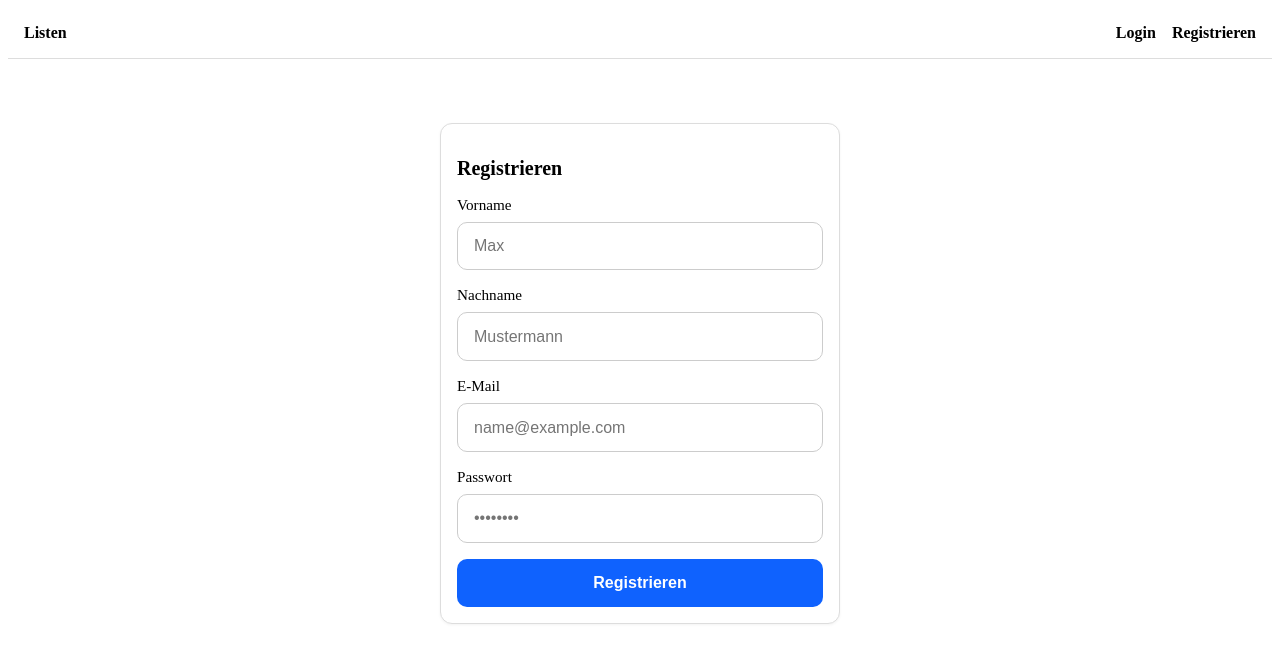
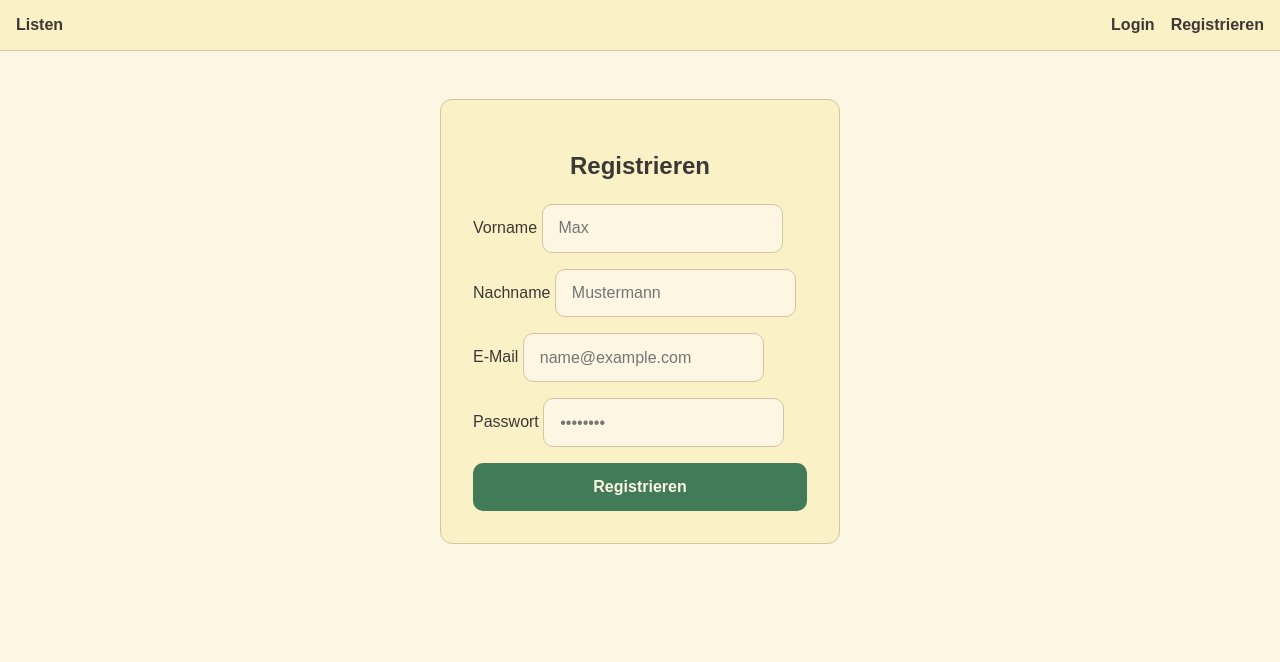
Before and after one commit to rueegsi7/Einkaufsliste, a SvelteKit app: page /auth/register in a window 1280 px wide. Shown: the top 662 px of the page. Built offline with nearby package versions, Linux system fonts and the light colour scheme; no server answers.

Commit message:
agent: updated styling to everforest style and fixes some styling issues

```diff
--- /dev/null
+++ b/src/lib/styles/global.css
@@ -0,0 +1,41 @@
+:root {
+	--bg-light: #fdf6e3;
+	--text-light: #3c3836;
+	--primary-light: #427b58;
+	--card-bg-light: #fbf1c7;
+	--border-light: #d5c4a1;
+
+	--bg-dark: #282828;
+	--text-dark: #ebdbb2;
+	--primary-dark: #8ec07c;
+	--card-bg-dark: #3c3836;
+	--border-dark: #504945;
+}
+
+@media (prefers-color-scheme: light) {
+	:root {
+		--bg: var(--bg-light);
+		--text: var(--text-light);
+		--primary: var(--primary-light);
+		--card-bg: var(--card-bg-light);
+		--border: var(--border-light);
+	}
+}
+
+@media (prefers-color-scheme: dark) {
+	:root {
+		--bg: var(--bg-dark);
+		--text: var(--text-dark);
+		--primary: var(--primary-dark);
+		--card-bg: var(--card-bg-dark);
+		--border: var(--border-dark);
+	}
+}
+
+body {
+	background-color: var(--bg);
+	color: var(--text);
+	font-family: sans-serif;
+	margin: 0;
+	padding: 0;
+}
--- a/src/routes/+layout.svelte
+++ b/src/routes/+layout.svelte
@@ -1,5 +1,5 @@
 <script lang="ts">
-	import { page } from '$app/stores';
+	import '$lib/styles/global.css';
 	import { enhance } from '$app/forms';
 
 	let { data } = $props();
@@ -40,7 +40,8 @@
 		justify-content: space-between;
 		align-items: center;
 		padding: 1rem;
-		border-bottom: 1px solid #ddd;
+		border-bottom: 1px solid var(--border);
+		background-color: var(--card-bg);
 	}
 
 	.nav-links {
@@ -51,7 +52,7 @@
 
 	.nav-link {
 		text-decoration: none;
-		color: inherit;
+		color: var(--text);
 		font-weight: 600;
 		background: none;
 		border: none;
@@ -70,7 +71,8 @@
 		width: 32px;
 		height: 32px;
 		border-radius: 50%;
-		background-color: #eee;
+		background-color: var(--primary);
+		color: var(--bg);
 		display: flex;
 		align-items: center;
 		justify-content: center;
@@ -79,5 +81,7 @@
 
 	main {
 		padding: 1rem;
+		max-width: 800px;
+		margin: 0 auto;
 	}
 </style>
--- a/src/routes/auth/login/+page.svelte
+++ b/src/routes/auth/login/+page.svelte
@@ -29,58 +29,46 @@
 
 <style>
 	.page-shell {
-		display: flex;
-		flex-direction: column;
-		gap: 1.5rem;
-		padding: 1rem;
 		max-width: 400px;
 		margin: 2rem auto;
 	}
-
 	.card {
-		padding: 1rem;
-		border: 1px solid #ddd;
+		padding: 2rem;
+		border: 1px solid var(--border);
 		border-radius: 12px;
-		background: #fff;
-		box-shadow: 0 1px 3px rgba(0, 0, 0, 0.05);
+		background: var(--card-bg);
 	}
-
 	h1 {
-		font-size: 1.25rem;
-		margin-bottom: 1rem;
+		font-size: 1.5rem;
+		margin-bottom: 1.5rem;
+		text-align: center;
 	}
-
 	form {
-		display: flex;
-		flex-direction: column;
+		display: grid;
 		gap: 1rem;
 	}
-
 	label {
-		display: flex;
-		flex-direction: column;
+		display: grid;
 		gap: 0.5rem;
-		font-size: 0.95rem;
 	}
-
 	input {
 		padding: 0.9rem 1rem;
-		border: 1px solid #ccc;
+		border: 1px solid var(--border);
 		border-radius: 10px;
 		font-size: 1rem;
+		background-color: var(--bg);
+		color: var(--text);
 	}
-
 	button {
 		padding: 0.95rem 1rem;
 		border: none;
 		border-radius: 10px;
-		background: #0f62fe;
-		color: #fff;
+		background: var(--primary);
+		color: var(--bg);
 		font-size: 1rem;
 		font-weight: 600;
 		cursor: pointer;
 	}
-
 	.message {
 		padding: 0.8rem 1rem;
 		border-radius: 8px;
@@ -89,7 +77,6 @@
 		color: #2e7d32;
 		border: 1px solid #4caf50;
 	}
-
 	.message.error {
 		background: #ffebee;
 		color: #c62828;
--- a/src/routes/auth/register/+page.svelte
+++ b/src/routes/auth/register/+page.svelte
@@ -39,58 +39,43 @@
 
 <style>
 	.page-shell {
-		display: flex;
-		flex-direction: column;
-		gap: 1.5rem;
-		padding: 1rem;
 		max-width: 400px;
 		margin: 2rem auto;
 	}
-
 	.card {
-		padding: 1rem;
-		border: 1px solid #ddd;
+		padding: 2rem;
+		border: 1px solid var(--border);
 		border-radius: 12px;
-		background: #fff;
-		box-shadow: 0 1px 3px rgba(0, 0, 0, 0.05);
+		background: var(--card-bg);
 	}
-
 	h1 {
-		font-size: 1.25rem;
-		margin-bottom: 1rem;
+		font-size: 1.5rem;
+		margin-bottom: 1.5rem;
+		text-align: center;
 	}
-
 	form {
 		display: flex;
 		flex-direction: column;
 		gap: 1rem;
 	}
-
-	label {
-		display: flex;
-		flex-direction: column;
-		gap: 0.5rem;
-		font-size: 0.95rem;
-	}
-
 	input {
 		padding: 0.9rem 1rem;
-		border: 1px solid #ccc;
+		border: 1px solid var(--border);
 		border-radius: 10px;
 		font-size: 1rem;
+		background-color: var(--bg);
+		color: var(--text);
 	}
-
 	button {
 		padding: 0.95rem 1rem;
 		border: none;
 		border-radius: 10px;
-		background: #0f62fe;
-		color: #fff;
+		background: var(--primary);
+		color: var(--bg);
 		font-size: 1rem;
 		font-weight: 600;
 		cursor: pointer;
 	}
-
 	.message {
 		padding: 0.8rem 1rem;
 		border-radius: 8px;
@@ -99,7 +84,6 @@
 		color: #2e7d32;
 		border: 1px solid #4caf50;
 	}
-
 	.message.error {
 		background: #ffebee;
 		color: #c62828;
--- a/src/routes/listen/+page.svelte
+++ b/src/routes/listen/+page.svelte
@@ -9,14 +9,9 @@
 <div class="page-shell">
 	<h1>Deine Einkaufslisten</h1>
 
-	{#if data.lists.length === 0}
-		<div class="empty-state">
-			<p>Du hast noch keine Listen erstellt.</p>
-		</div>
-	{:else}
-		<ul class="lists">
+	<div class="lists">
 		{#each data.lists as list (list._id)}
-				<li class="list-item">
+			<div class="list-item">
 				<a href="/listen/{list._id}" class="list-link">
 					<div class="list-name">{list.title}</div>
 					<div class="list-meta">{list.itemCount} offene Artikel</div>
@@ -31,57 +26,18 @@
 						{/each}
 					</div>
 					<div class="list-actions">
-							<button on:click={() => (inviteListId = list._id)}>Einladen</button>
-							<button on:click={() => (renameListId = list._id)}>Umbenennen</button>
+						<button onclick={() => (inviteListId = list._id)}>Einladen</button>
+						<button onclick={() => (renameListId = list._id)}>Umbenennen</button>
 						<form action="?/deleteList" method="POST" use:enhance>
 							<input type="hidden" name="listId" value={list._id} />
 							<button type="submit">Löschen</button>
 						</form>
 					</div>
 				</div>
-				</li>
+			</div>
 		{/each}
-		</ul>
-	{/if}
-
-	{#if renameListId}
-		<div class="modal-backdrop" on:click={() => (renameListId = null)}>
-			<div class="modal" on:click|stopPropagation>
-				<h2>Liste umbenennen</h2>
-				<form action="?/renameList" method="POST" use:enhance={() => {
-					renameListId = null;
-					return async ({ update }) => {
-						await update();
-					};
-				}}>
-					<input type="hidden" name="listId" value={renameListId} />
-					<input type="text" name="title" placeholder="Neuer Name" required />
-					<button type="submit">Speichern</button>
-				</form>
-			</div>
-		</div>
-	{/if}
-
-	{#if inviteListId}
-		<div class="modal-backdrop" on:click={() => (inviteListId = null)}>
-			<div class="modal" on:click|stopPropagation>
-				<h2>Nutzer einladen</h2>
-				<form action="?/inviteUser" method="POST" use:enhance={() => {
-					inviteListId = null;
-					return async ({ update }) => {
-						await update();
-					};
-				}}>
-					<input type="hidden" name="listId" value={inviteListId} />
-					<input type="email" name="email" placeholder="E-Mail des Nutzers" required />
-					<button type="submit">Einladen</button>
-				</form>
-			</div>
-		</div>
-	{/if}
-
-	<section class="create-section">
-		<h2>Neue Liste erstellen</h2>
+		<section class="create-section list-item">
+			<h2 class="list-name">Neue Liste erstellen</h2>
 			<form method="POST" action="?/create" use:enhance>
 				<input type="text" name="title" placeholder="z.B. Wocheneinkauf" required />
 				<button type="submit">Neue Liste erstellen</button>
@@ -89,57 +45,58 @@
 		</section>
 	</div>
 
+	{#if data.lists.length === 0}
+		<div class="empty-state">
+			<p>Du hast noch keine Listen erstellt.</p>
+		</div>
+	{/if}
+</div>
+
 <style>
-	/* General Styles */
 	.page-shell {
-		padding: 1rem;
 		display: flex;
 		flex-direction: column;
 		gap: 1.5rem;
 	}
-	h1 {
-		font-size: 1.5rem;
-		margin: 0;
-	}
-	h2 {
-		font-size: 1.1rem;
-		margin: 0 0 1rem 0;
-	}
-
-	/* Lists */
 	.lists {
 		list-style: none;
 		margin: 0;
 		padding: 0;
-		display: flex;
-		flex-direction: column;
+		display: grid;
+		grid-template-columns: repeat(auto-fill, minmax(300px, 1fr));
 		gap: 1rem;
 	}
 	.list-item {
-		background: #fff;
-		border: 1px solid #ddd;
-		border-radius: 10px;
+		background: var(--card-bg);
+		border: 1px solid var(--border);
+		border-radius: 12px;
 		display: flex;
 		flex-direction: column;
 	}
 	.list-link {
 		padding: 1rem;
 		text-decoration: none;
-		color: inherit;
+		color: var(--text);
+		flex-grow: 1;
 	}
 	.list-name {
 		font-weight: 600;
+		font-size: 1.2rem;
+	}
+	.list-meta {
+		font-size: 0.9rem;
+		opacity: 0.7;
 	}
 	.shopping-status {
 		font-size: 0.8rem;
-		color: #28a745;
+		color: var(--primary);
 	}
 	.list-footer {
 		display: flex;
 		justify-content: space-between;
 		align-items: center;
 		padding: 0.5rem 1rem;
-		border-top: 1px solid #eee;
+		border-top: 1px solid var(--border);
 	}
 	.members {
 		display: flex;
@@ -149,69 +106,72 @@
 		width: 24px;
 		height: 24px;
 		border-radius: 50%;
-		background-color: #eee;
+		background-color: var(--primary);
+		color: var(--bg);
 		font-size: 0.7rem;
 		display: flex;
 		align-items: center;
 		justify-content: center;
 	}
-	.list-actions {
-		display: flex;
-		gap: 0.5rem;
-	}
-	.list-actions button {
+	.list-actions button,
+	.list-actions form button {
 		background: none;
 		border: none;
 		cursor: pointer;
 		font-size: 0.8rem;
-		color: #666;
+		color: var(--text);
+		opacity: 0.7;
+		padding: 0;
+		font-weight: normal;
 	}
-
-	/* Modals */
+	.list-actions form {
+		margin: 0;
+	}
+	.create-section {
+		padding: 1rem;
+		gap: 1rem;
+		justify-content: space-between;
+	}
+	.create-section h2 {
+		margin: 0;
+	}
+	.create-section form {
+		margin-top: auto;
+		width: 100%;
+	}
+	input {
+		padding: 0.9rem 1rem;
+		border: 1px solid var(--border);
+		border-radius: 10px;
+		font-size: 1rem;
+		background-color: var(--bg);
+		color: var(--text);
+	}
+	button[type='submit'] {
+		padding: 0.95rem 1rem;
+		border: none;
+		border-radius: 10px;
+		background: var(--primary);
+		color: var(--bg);
+		font-size: 1rem;
+		font-weight: 600;
+		cursor: pointer;
+	}
 	.modal-backdrop {
 		position: fixed;
 		top: 0;
 		left: 0;
 		width: 100%;
 		height: 100%;
-		background: rgba(0, 0, 0, 0.5);
+		background: rgba(0, 0, 0, 0.7);
 		display: flex;
 		justify-content: center;
 		align-items: center;
 	}
 	.modal {
-		background: #fff;
+		background: var(--card-bg);
 		padding: 2rem;
 		border-radius: 10px;
-	}
-
-	/* Forms */
-	.create-section {
-		padding: 1rem;
-		border: 1px solid #ddd;
-		border-radius: 10px;
-		background: #fafafa;
-	}
-	form {
-		display: flex;
-		flex-direction: column;
-		gap: 1rem;
-	}
-	input[type='text'],
-	input[type='email'] {
-		padding: 0.9rem 1rem;
-		border: 1px solid #ccc;
-		border-radius: 10px;
-		font-size: 1rem;
-	}
-	button {
-		padding: 0.95rem 1rem;
-		border: none;
-		border-radius: 10px;
-		background: #0f62fe;
-		color: #fff;
-		font-size: 1rem;
-		font-weight: 600;
-		cursor: pointer;
+		border: 1px solid var(--border);
 	}
 </style>
--- a/src/routes/listen/[id]/+page.svelte
+++ b/src/routes/listen/[id]/+page.svelte
@@ -68,109 +68,65 @@
 		display: flex;
 		flex-direction: column;
 		gap: 1.5rem;
-		padding: 1rem;
 	}
-
-	h1 {
-		font-size: 1.5rem;
-		margin: 0;
+	.create-section {
+		padding: 1.5rem;
+		border: 1px solid var(--border);
+		border-radius: 12px;
+		background: var(--card-bg);
 	}
-
-	.create-section {
-		padding: 1rem;
-		border: 1px solid #ddd;
-		border-radius: 12px;
-		background: #fff;
-	}
-
 	.items-section {
 		display: flex;
 		flex-direction: column;
 		gap: 1rem;
 	}
-
-	h2 {
-		font-size: 1.1rem;
-		margin: 0;
+	.shop-group {
+		padding: 1rem;
+		border: 1px solid var(--border);
+		border-radius: 12px;
+		background: var(--card-bg);
 	}
-
 	h3 {
-		font-size: 1rem;
-		margin: 0;
 		display: flex;
 		justify-content: space-between;
 		align-items: center;
-		margin-bottom: 0.5rem;
+		margin-bottom: 1rem;
 	}
-
 	.start-shopping {
-		font-size: 0.8rem;
-		padding: 0.3rem 0.6rem;
-		border-radius: 6px;
-		background: #eee;
+		font-size: 0.9rem;
+		padding: 0.4rem 0.8rem;
+		border-radius: 8px;
+		background: var(--primary);
 		text-decoration: none;
-		color: #333;
+		color: var(--bg);
+		border: none;
+		cursor: pointer;
 	}
-
-	form {
-		display: flex;
-		flex-direction: column;
-		gap: 1rem;
-	}
-
-	label {
-		display: flex;
-		flex-direction: column;
-		gap: 0.5rem;
-		font-size: 0.95rem;
-	}
-
-	input[type='text'] {
+	input {
 		padding: 0.9rem 1rem;
-		border: 1px solid #ccc;
+		border: 1px solid var(--border);
 		border-radius: 10px;
 		font-size: 1rem;
+		background-color: var(--bg);
+		color: var(--text);
 	}
-
-	button {
-		padding: 0.85rem 1rem;
+	button[type='submit'] {
+		padding: 0.95rem 1rem;
 		border: none;
 		border-radius: 10px;
-		background: #0f62fe;
-		color: #fff;
-		font-size: 0.95rem;
+		background: var(--primary);
+		color: var(--bg);
+		font-size: 1rem;
 		font-weight: 600;
 		cursor: pointer;
 	}
-
-	.shop-group {
-		padding: 1rem;
-		border: 1px solid #ddd;
-		border-radius: 12px;
-		background: #fff;
-	}
-
 	.item-row {
 		display: flex;
 		justify-content: space-between;
 		align-items: center;
-		gap: 1rem;
-		padding: 0.75rem 0;
-		border-bottom: 1px solid #f0f0f0;
+		padding: 0.5rem 0;
 	}
-
-	.item-row:last-child {
-		border-bottom: none;
-	}
-
 	.item-name {
 		font-weight: 600;
 	}
-
-	.empty-text {
-		color: #777;
-		font-size: 0.95rem;
-		text-align: center;
-		padding: 1rem;
-	}
 </style>
--- a/src/routes/listen/[id]/einkaufen/[shop]/+page.svelte
+++ b/src/routes/listen/[id]/einkaufen/[shop]/+page.svelte
@@ -28,7 +28,7 @@
 				<ul>
 					{#each toBuy as item, index}
 						<li>
-							<button on:click={() => moveToCart(item, index)}>
+							<button onclick={() => moveToCart(item, index)}>
 								{item.name}
 							</button>
 						</li>
@@ -45,7 +45,7 @@
 				<ul>
 					{#each inCart as item, index}
 						<li>
-							<button class="in-cart" on:click={() => moveBackToBuy(item, index)}>
+							<button class="in-cart" onclick={() => moveBackToBuy(item, index)}>
 								{item.name}
 							</button>
 						</li>
@@ -64,14 +64,22 @@
 </div>
 
 <style>
-	.page-shell {
-		padding: 1rem;
-	}
 	.shopping-layout {
 		display: grid;
-		grid-template-columns: 1fr 1fr;
+		grid-template-columns: 1fr;
 		gap: 2rem;
 		margin: 2rem 0;
+	}
+	@media (min-width: 600px) {
+		.shopping-layout {
+			grid-template-columns: 1fr 1fr;
+		}
+	}
+	.shopping-list {
+		background: var(--card-bg);
+		padding: 1rem;
+		border-radius: 12px;
+		border: 1px solid var(--border);
 	}
 	.shopping-list ul {
 		list-style: none;
@@ -81,23 +89,25 @@
 		width: 100%;
 		text-align: left;
 		padding: 1rem;
-		border: 1px solid #ddd;
+		border: 1px solid var(--border);
 		border-radius: 8px;
 		margin-bottom: 0.5rem;
-		background: #fff;
+		background: var(--bg);
+		color: var(--text);
 		cursor: pointer;
 		font-size: 1rem;
 	}
 	.shopping-list li button.in-cart {
-		background-color: #e8f5e9;
-		border-color: #4caf50;
+		background-color: #427b58; /* A green from Everforest palette */
+		border-color: #427b58;
+		color: var(--bg);
 	}
 	.finish-button {
 		width: 100%;
 		padding: 1rem;
 		font-size: 1.2rem;
-		background-color: #28a745;
-		color: white;
+		background-color: var(--primary);
+		color: var(--bg);
 		border: none;
 		border-radius: 8px;
 		cursor: pointer;
```
Lines whose indentation alone changed are shown as unchanged.
